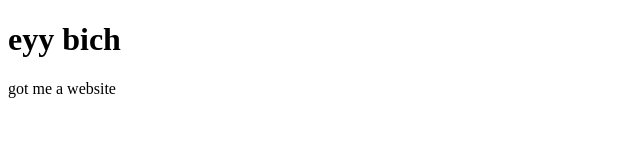
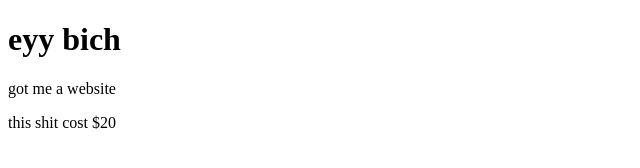
Before and after one commit to jmay3/jmay3.github.io, a plain HTML site: page index.html in a window 1280 px wide. Shown: the whole page, without its empty margins (0-640 px from the left). Drawn offline with Linux system fonts and the light colour scheme.

Commit message:
Update index.html

```diff
--- a/index.html
+++ b/index.html
@@ -3,5 +3,6 @@
 <body>
 <h1>eyy bich</h1>
 <p>got me a website</p>
+<p>this shit cost $20</p>
 </body>
 </html>
```
